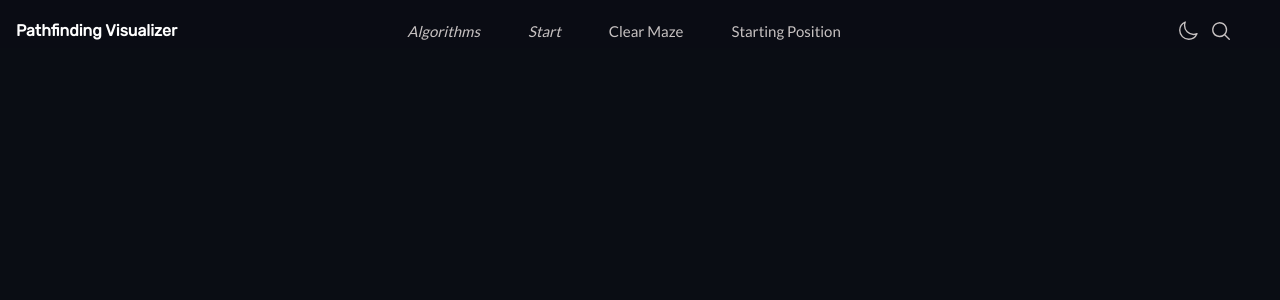
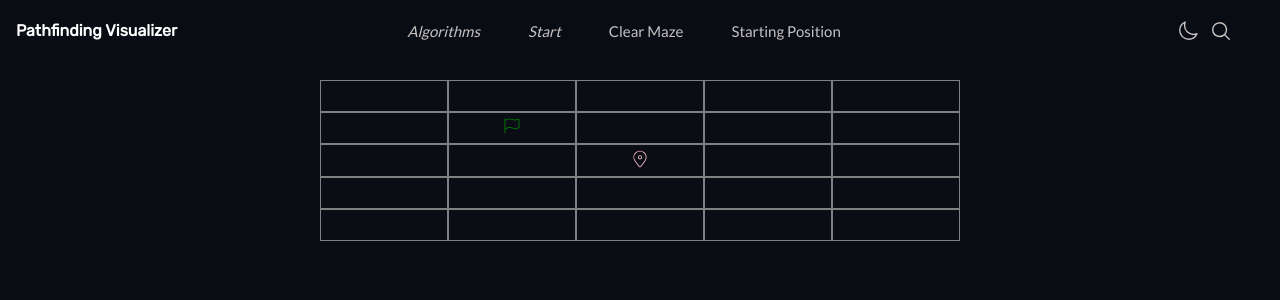
Before and after one commit to jacksonfernando/pathfinding-visualizer, a Next.js app: page / in a window 1280 px wide. Shown: the top 300 px of the page. Built offline with nearby package versions, Linux system fonts and the light colour scheme.

Commit message:
try using foreach

```diff
--- a/src/components/grid/index.js
+++ b/src/components/grid/index.js
@@ -19,6 +19,16 @@ const Grid = () => {
     res,
     algo
   } = useParams()
+
+  const getRefArray = (grid) => {
+    let array = []
+    for (let element of grid) {
+      for (let _ of element) {
+        array.push(useRef(false))
+      }
+    }
+    return array
+  }
 
   const [refArray, _] = useState(getRefArray(grid))
 
@@ -56,15 +66,6 @@ const Grid = () => {
     )
   }, [res])
 
-  function getRefArray(grid) {
-    let array = []
-    grid.forEach(elem => {
-      elem.forEach((_) => {
-        //array.push(useRef(false))
-      });
-    });
-    return array
-  }
 
   return (
     <div className={gridStyle.container}>
```
